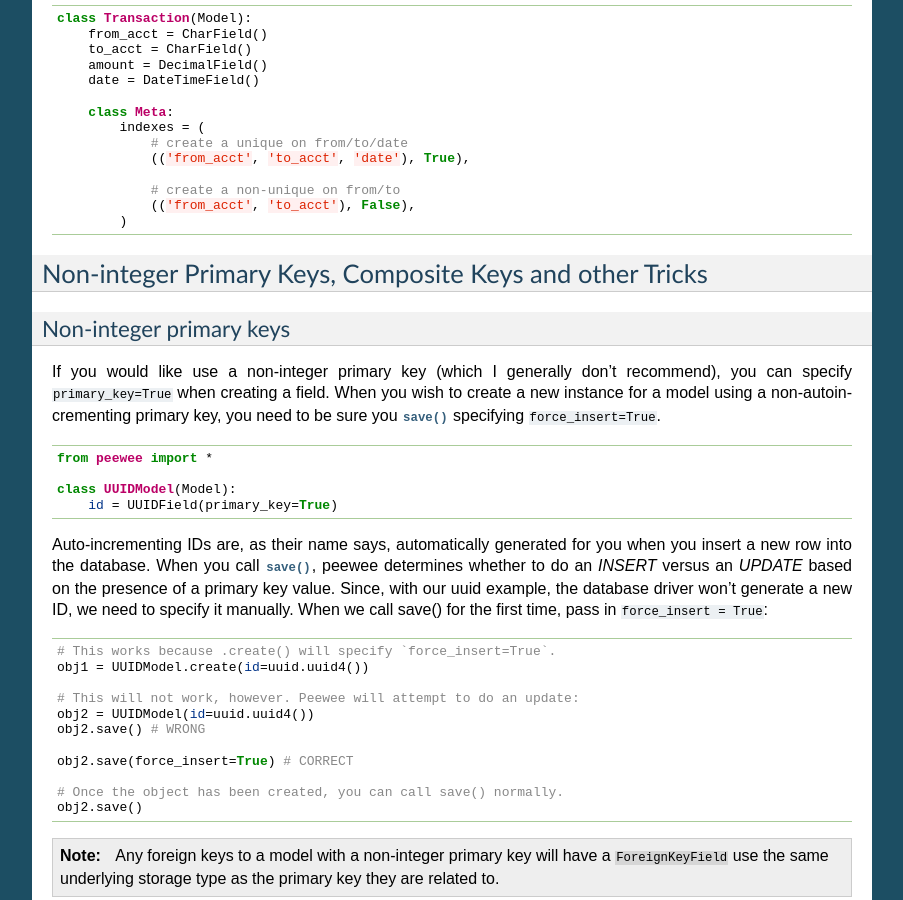
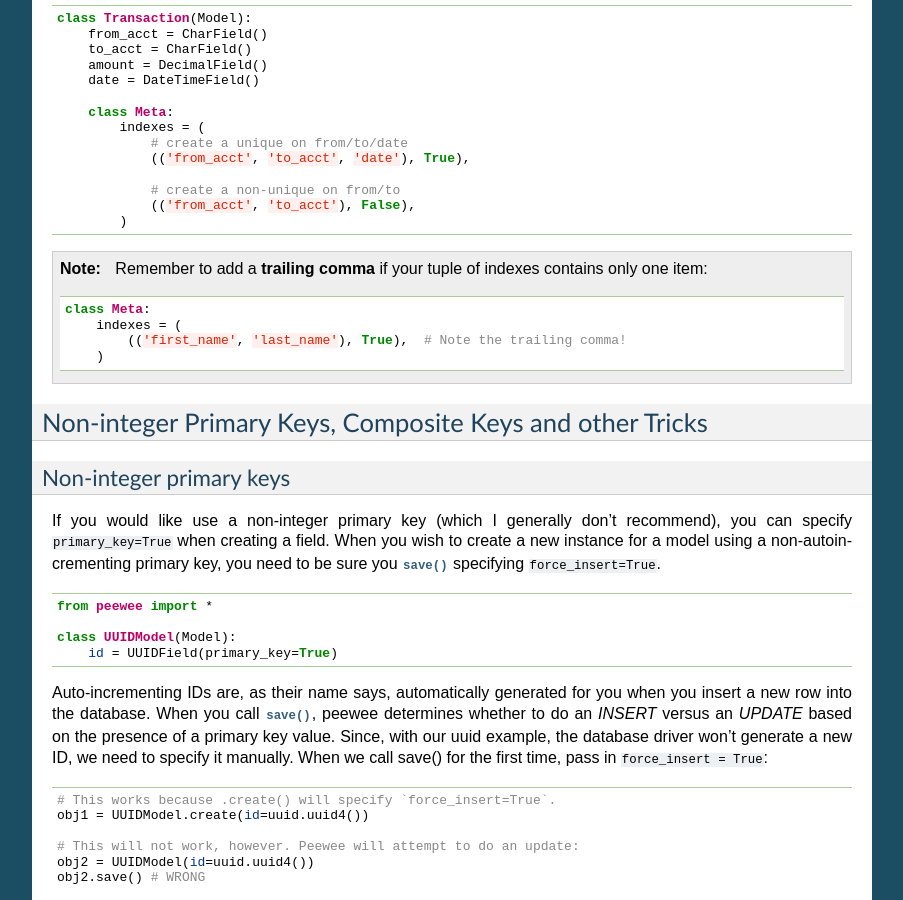
Before and after one commit to coleifer/peewee, a Sphinx documentation site: the page built from docs/peewee/models.rst, in a window 1280 px wide and 900 px high, scrolled down 7026 px. Shown: the whole window, without its empty margins (198-1101 px from the left). Built offline with Sphinx 7.4.7, drawn with Linux system fonts in a browser that asks for light colours; pages that are not in the unit, such as notebooks, are missing from menus.

Commit message:
Note on trailing comma in index.

```diff
--- a/docs/peewee/models.rst
+++ b/docs/peewee/models.rst
@@ -411,6 +411,16 @@ Multi-column indexes are defined as *Meta* attributes using a nested tuple. Each
                 (('from_acct', 'to_acct'), False),
             )
 
+.. note::
+    Remember to add a **trailing comma** if your tuple of indexes contains only one item:
+
+    .. code-block:: python
+
+        class Meta:
+            indexes = (
+                (('first_name', 'last_name'), True),  # Note the trailing comma!
+            )
+
 .. _non_integer_primary_keys:
 
 Non-integer Primary Keys, Composite Keys and other Tricks
```
